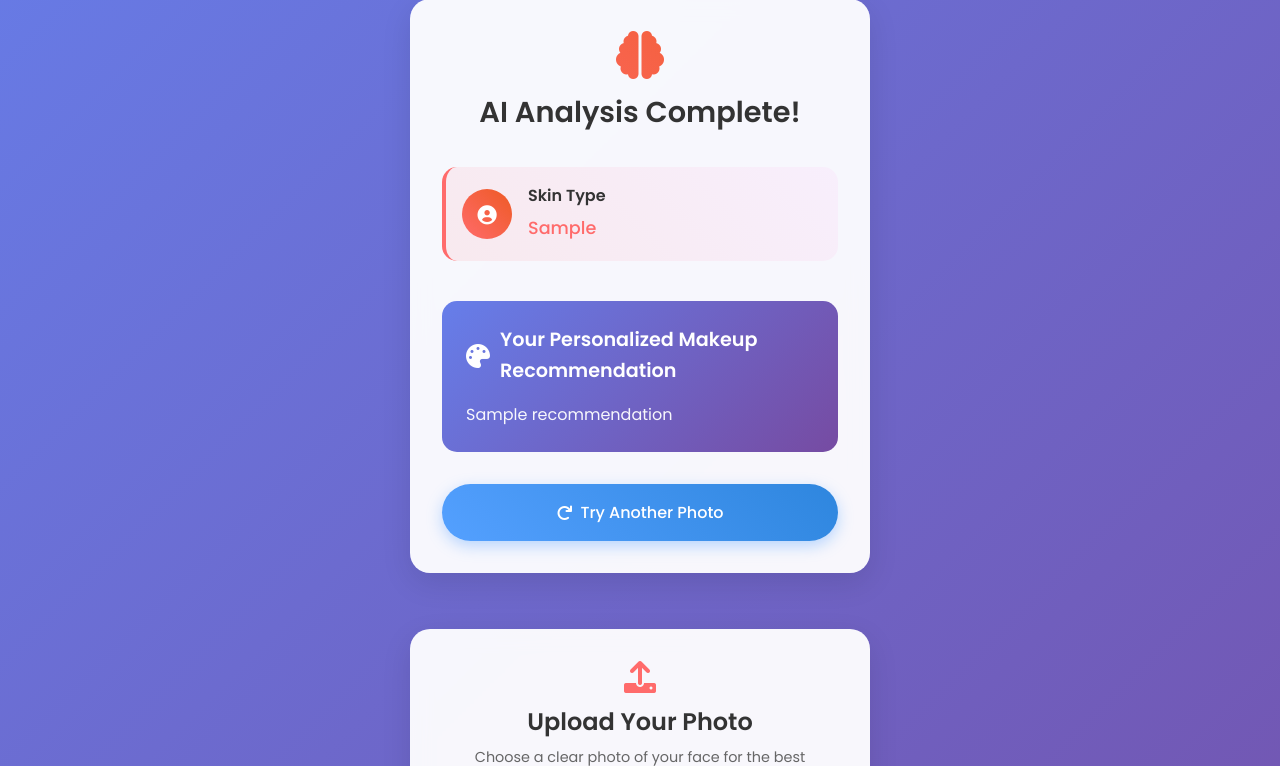
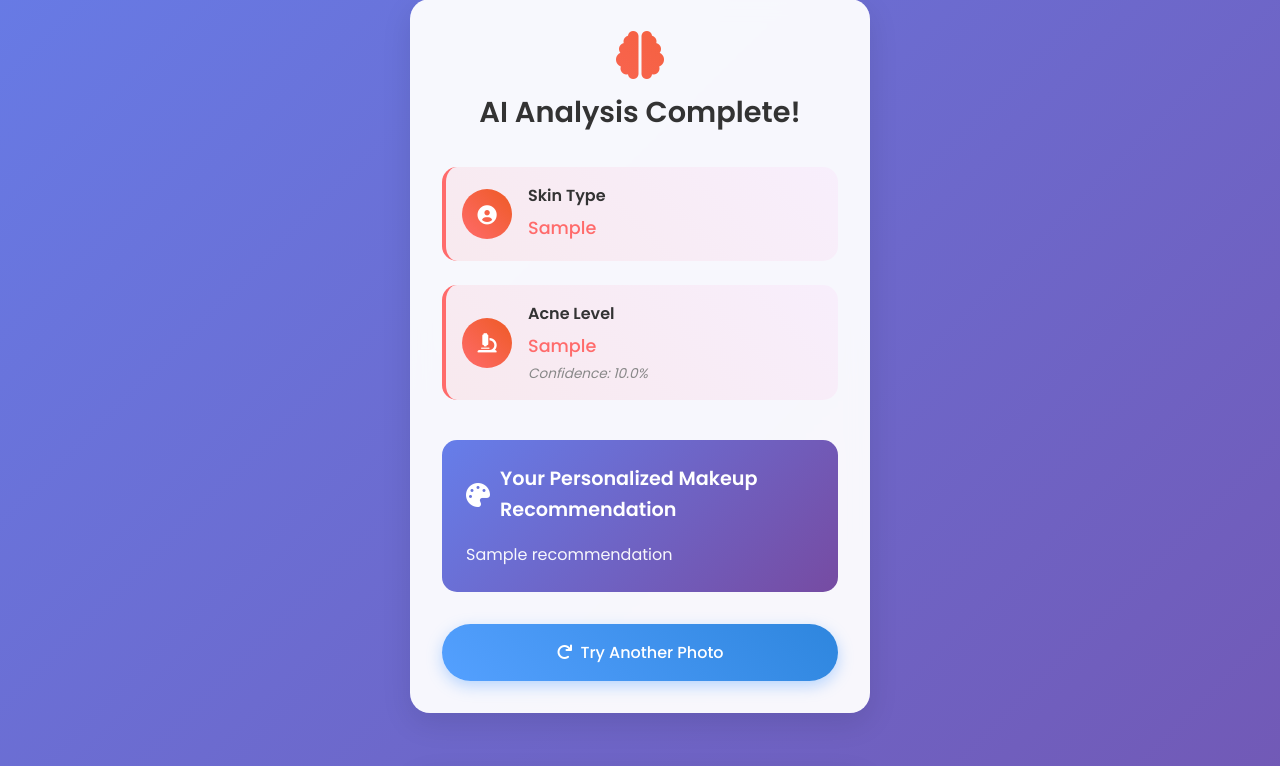
Before and after one commit to houssainiS/makeup-recommender, a Django app: template templates/recommender/home.html in a window 1280 px wide. Shown: the part 242-1008 px from the top of the page. Run offline with Django 5.2, Linux system fonts and the light colour scheme; the template is opened without the code that fills it: most values are stand-ins (such as "Sample title", 1, 10 or a date in 2020).

Commit message:
added acne levels model

```diff
--- a/static/css/style.css
+++ b/static/css/style.css
@@ -299,6 +376,36 @@ body {
   color: #ff6b6b;
   text-transform: capitalize;
   margin-bottom: 3px;
+}
+
+.confidence-score {
+  font-size: 0.85rem;
+  font-weight: 400;
+  color: #888;
+  font-style: italic;
+  margin-top: 2px;
+}
+
+/* Acne level specific colors */
+.result-item:has(#acneLevel) .result-icon {
+  background: linear-gradient(45deg, #ff9500, #ff6b35);
+}
+
+.result-item:has(#acneLevel) {
+  border-left-color: #ff9500;
+}
+
+/* Confidence score colors based on level */
+.confidence-score.high-confidence {
+  color: #4caf50;
+}
+
+.confidence-score.medium-confidence {
+  color: #ff9500;
+}
+
+.confidence-score.low-confidence {
+  color: #f44336;
 }
 
 /* Eye Colors Container */
--- a/static/js/scripts.js
+++ b/static/js/scripts.js
@@ -105,6 +105,29 @@ function showResults(data) {
     ? `Right Eye: ${data.right_eye_color}`
     : ""
 
+  // Display acne level and confidence with styling
+  const acneLevelElement = document.getElementById("acneLevel")
+  const acneConfidenceElement = document.getElementById("acneConfidence")
+
+  acneLevelElement.textContent = data.acne_pred || "Unknown"
+
+  if (data.acne_confidence) {
+    const confidencePercent = data.acne_confidence * 100
+    acneConfidenceElement.textContent = `Confidence: ${confidencePercent.toFixed(1)}%`
+
+    // Add confidence level styling
+    acneConfidenceElement.classList.remove("high-confidence", "medium-confidence", "low-confidence")
+    if (confidencePercent >= 80) {
+      acneConfidenceElement.classList.add("high-confidence")
+    } else if (confidencePercent >= 60) {
+      acneConfidenceElement.classList.add("medium-confidence")
+    } else {
+      acneConfidenceElement.classList.add("low-confidence")
+    }
+  } else {
+    acneConfidenceElement.textContent = ""
+  }
+
   // Show cropped face if available
   if (data.cropped_face) {
     const croppedFaceSection = document.getElementById("croppedFaceSection")
@@ -167,6 +190,22 @@ function showResults(data) {
     document.getElementById("typeProbsSection").style.display = "none"
   }
 
+  // Show acne analysis if available
+  if (data.acne_pred && data.acne_confidence) {
+    const acneAnalysisSection = document.getElementById("acneAnalysisSection")
+    const acneConfidenceFill = document.getElementById("acneConfidenceFill")
+    const acneConfidenceText = document.getElementById("acneConfidenceText")
+
+    const confidencePercent = data.acne_confidence * 100
+
+    acneConfidenceFill.style.width = confidencePercent + "%"
+    acneConfidenceText.textContent = `${data.acne_pred} - ${confidencePercent.toFixed(1)}% Confidence`
+
+    acneAnalysisSection.style.display = "block"
+  } else {
+    document.getElementById("acneAnalysisSection").style.display = "none"
+  }
+
   // Generate recommendation based on available data
   generateRecommendation(data)
 
@@ -179,6 +218,10 @@ function generateRecommendation(data) {
 
   if (data.skin_type) {
     recommendation += `Your ${data.skin_type.toLowerCase()} skin type `
+  }
+
+  if (data.acne_pred && data.acne_pred.toLowerCase() !== "unknown") {
+    recommendation += `with ${data.acne_pred.toLowerCase()} acne level `
   }
 
   if (data.left_eye_color && data.right_eye_color) {
@@ -196,6 +239,21 @@ function generateRecommendation(data) {
       recommendation += "For oily skin, use mattifying primers and long-lasting foundations. "
     } else if (skinType === "normal") {
       recommendation += "Your normal skin type gives you flexibility with most makeup products. "
+    }
+  }
+
+  // Add acne-specific recommendations
+  if (data.acne_pred) {
+    const acneLevel = data.acne_pred.toLowerCase()
+    if (acneLevel === "severe" || acneLevel === "high") {
+      recommendation +=
+        "For acne-prone skin, use non-comedogenic products and consider color-correcting concealers. Green concealer can neutralize redness. "
+    } else if (acneLevel === "moderate" || acneLevel === "medium") {
+      recommendation += "For moderate acne, use lightweight, buildable coverage and spot concealing techniques. "
+    } else if (acneLevel === "mild" || acneLevel === "low") {
+      recommendation += "With mild acne concerns, focus on gentle coverage and skin-friendly formulations. "
+    } else if (acneLevel === "clear" || acneLevel === "none") {
+      recommendation += "Your clear skin allows for versatile makeup looks and lighter coverage options. "
     }
   }
 
@@ -228,6 +286,7 @@ function resetForm() {
   document.getElementById("typeProbsSection").style.display = "none"
   document.getElementById("croppedFaceSection").style.display = "none"
   document.getElementById("yoloDetectionSection").style.display = "none"
+  document.getElementById("acneAnalysisSection").style.display = "none"
 }
 
 // Camera functionality
--- a/templates/recommender/home.html
+++ b/templates/recommender/home.html
@@ -21,7 +21,7 @@
 
         <main class="main-content">
             <!-- Django Template Results (Server-side rendering) -->
-            {% if predicted_type and recommendation %}
+            {% if predicted_type and acne_pred and recommendation %}
             <div class="results-section active">
                 <div class="results-header">
                     <i class="fas fa-brain"></i>
@@ -35,6 +35,18 @@
                         <div class="result-details">
                             <h3>Skin Type</h3>
                             <p class="result-value">{{ predicted_type|title }}</p>
+                        </div>
+                    </div>
+                    <div class="result-item">
+                        <div class="result-icon">
+                            <i class="fas fa-microscope"></i>
+                        </div>
+                        <div class="result-details">
+                            <h3>Acne Level</h3>
+                            <p class="result-value">{{ acne_pred|title }}</p>
+                            {% if acne_confidence %}
+                            <p class="confidence-score">Confidence: {{ acne_confidence|floatformat:1 }}%</p>
+                            {% endif %}
                         </div>
                     </div>
                     <div class="recommendation-card">
@@ -103,6 +115,18 @@
                         </div>
                     </div>
 
+                    <!-- Acne Level Result -->
+                    <div class="result-item">
+                        <div class="result-icon">
+                            <i class="fas fa-microscope"></i>
+                        </div>
+                        <div class="result-details">
+                            <h3>Acne Level</h3>
+                            <p class="result-value" id="acneLevel"></p>
+                            <p class="confidence-score" id="acneConfidence"></p>
+                        </div>
+                    </div>
+
                     <!-- Skin Analysis Statistics -->
                     <div class="analysis-stats">
                         <!-- Skin Type Probabilities -->
@@ -112,6 +136,21 @@
                                 <h3>Skin Type Analysis</h3>
                             </div>
                             <div class="prob-bars-container" id="typeProbsBars"></div>
+                        </div>
+
+                        <!-- Acne Analysis Section -->
+                        <div class="acne-analysis-section" id="acneAnalysisSection" style="display:none;">
+                            <div class="analysis-header">
+                                <i class="fas fa-microscope"></i>
+                                <h3>Acne Analysis</h3>
+                                <p>AI confidence level for acne detection</p>
+                            </div>
+                            <div class="acne-confidence-display">
+                                <div class="confidence-meter">
+                                    <div class="confidence-fill" id="acneConfidenceFill"></div>
+                                </div>
+                                <div class="confidence-text" id="acneConfidenceText"></div>
+                            </div>
                         </div>
                     </div>
 
```
Also changed, not shown: other parts of static/css/style.css (+77 -0 lines), recommender/models/ml_model.py (+43 -1 lines), recommender/views.py (+7 -3 lines), 1 other file.
